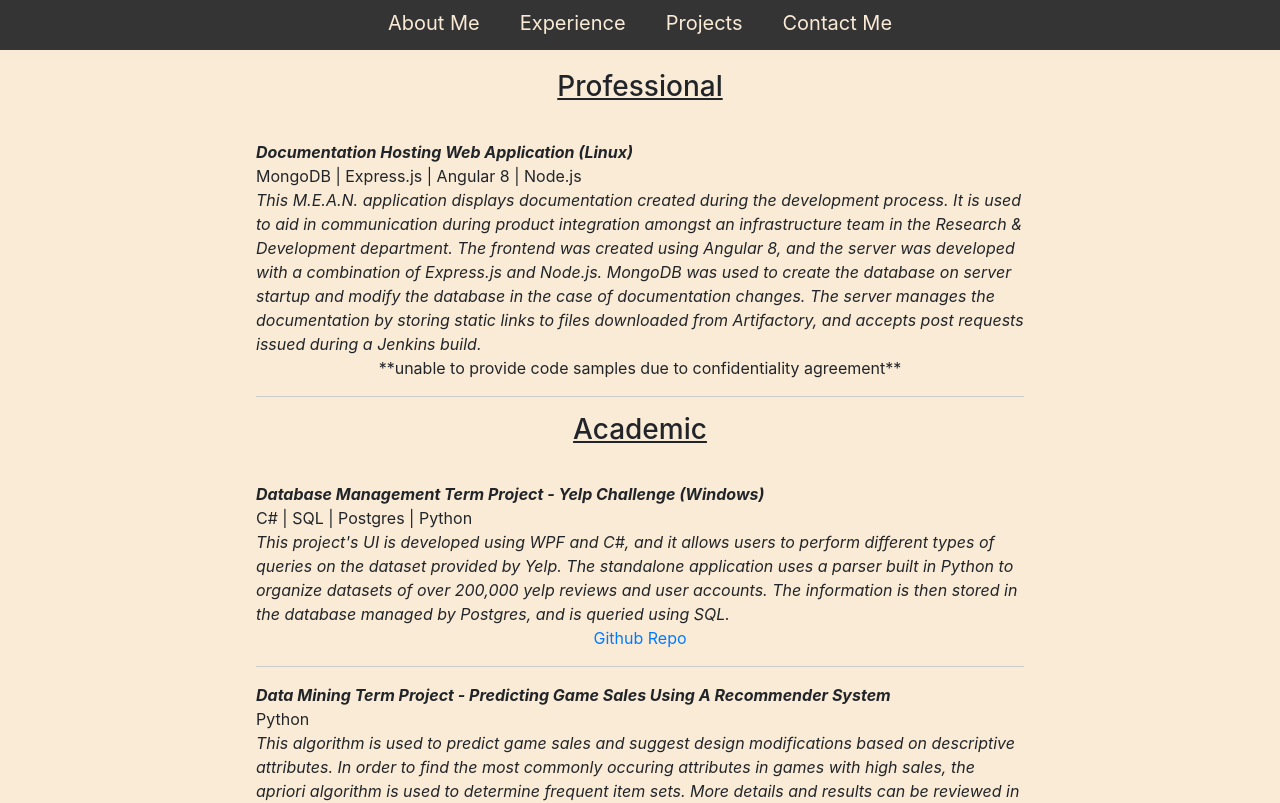
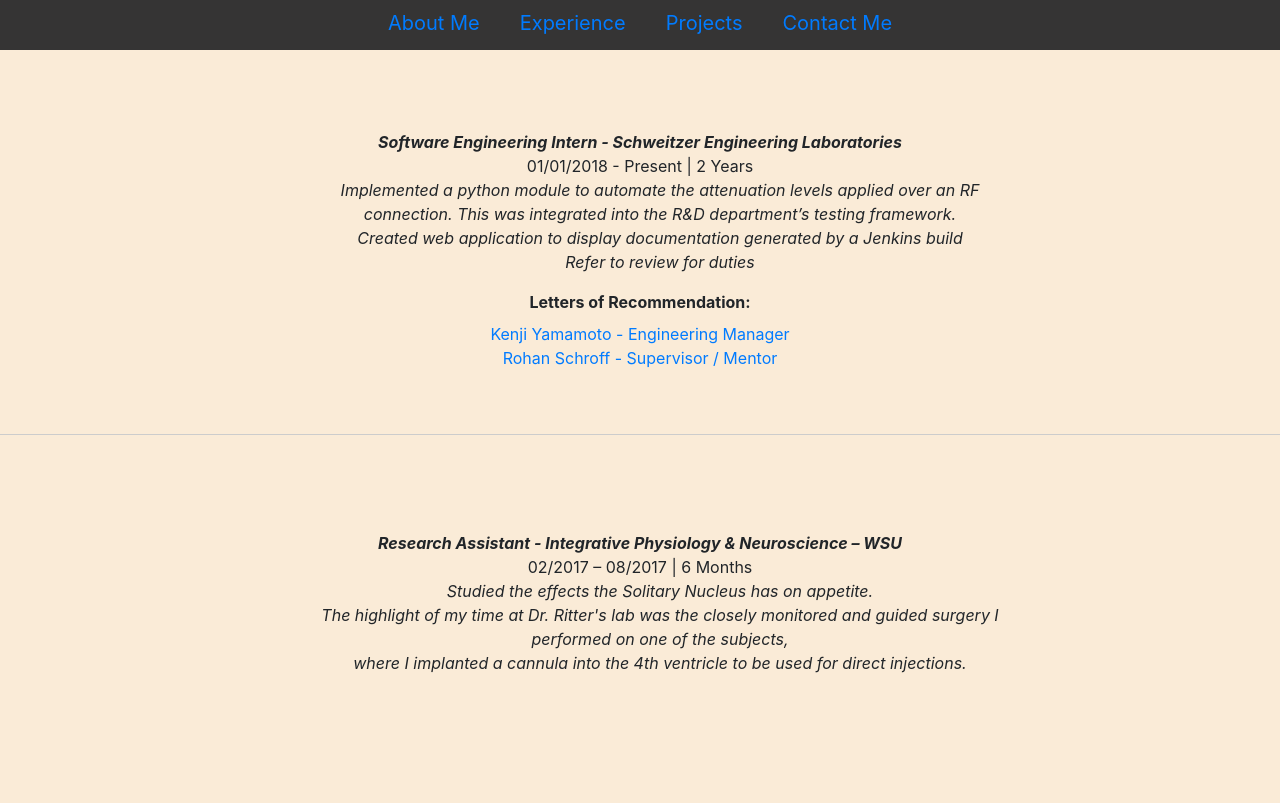
Before and after one commit to LindsayMichelleAllen/Portfolio, a React (Create React App) app in the folder portfolio/: page / in a window 1280 px wide. Shown: the top 803 px of the page. Built offline with nearby package versions, Linux system fonts and the light colour scheme.

Commit message:
add outline for experience

```diff
--- a/portfolio/src/App.js
+++ b/portfolio/src/App.js
@@ -24,7 +24,7 @@
   constructor(props){
     super(props);
     this.state = {
-      mode: AppMode.Projects
+      mode: AppMode.Experience
     }
   }
 
--- a/portfolio/src/components/Contact.js
+++ b/portfolio/src/components/Contact.js
@@ -34,7 +34,7 @@
 
     render() {
         return(
-            <div className="full-wrap">
+            <div className="full-wrap parent">
                 <form onSubmit={this.handleSubmit}>
                     <div className="identity">
                         <label>Name: </label><input name="name" type="text" onChange={this.handleChange} required></input>
--- a/portfolio/src/components/Experience.js
+++ b/portfolio/src/components/Experience.js
@@ -5,9 +5,48 @@
 
     render() {
         return(
-            <div>
-                ON EXPERIENCE PAGE
-            </div>
+            <div className="full-wrap parent">
+                <div className="entry" align="center">
+                        <div className="jobtitle">Software Engineering Intern - Schweitzer Engineering Laboratories</div>
+                        <div className="timeline">01/01/2018 - Present | 2 Years</div>
+                        <div className="duties">
+                            <ul>
+                                <li>
+                                    Implemented a python module to automate the attenuation levels applied over an RF
+                                    connection. This was integrated into the R&D department’s testing framework.
+                                </li>
+                                <li>
+                                    Created web application to display documentation generated by a Jenkins build
+                                </li>
+                                <li>
+                                    Refer to review for duties
+                                </li>
+                            </ul>
+                        </div>
+                        <label>Letters of Recommendation: </label>
+                        <div className="reference"><a href="">Kenji Yamamoto - Engineering Manager</a></div>
+                        <div className="reference"><a href="">Rohan Schroff - Supervisor / Mentor</a></div>
+                        <br></br><br></br>
+                        <div className="line"></div>
+                    </div>
+                    <p></p>
+                    <div className="entry" align="center">
+                        <div className="jobtitle">Research Assistant - Integrative Physiology & Neuroscience – WSU</div>
+                        <div className="timeline">02/2017 – 08/2017 | 6 Months</div>
+                        <div className="duties">
+                            <ul>
+                                <li>
+                                    Studied the effects the Solitary Nucleus has on appetite.
+                                </li>
+                                <li>
+                                    The highlight of my time at Dr. Ritter's lab was the closely monitored and guided surgery
+                                    I performed on one of the subjects, <br></br>where I implanted a cannula into the 4th ventricle to
+                                    be used for direct injections.
+                                </li>
+                            </ul>
+                        </div>
+                    </div>
+                </div>
         );
     }
 
--- a/portfolio/src/components/Navbar.js
+++ b/portfolio/src/components/Navbar.js
@@ -9,10 +9,10 @@
     render() {
         return(
             <div className="Navbar">
-                <a onClick={() => this.props.changeMode(AppMode.AboutMe)}>About Me</a>
-                <a onClick={() => this.props.changeMode(AppMode.Experience)}>Experience</a>
-                <a onClick={() => this.props.changeMode(AppMode.Projects)}>Projects</a>
-                <a onClick={() => this.props.changeMode(AppMode.Contact)}>Contact Me</a>
+                <a className='icon' onClick={() => this.props.changeMode(AppMode.AboutMe)}>About Me</a>
+                <a className='icon' onClick={() => this.props.changeMode(AppMode.Experience)}>Experience</a>
+                <a className='icon' onClick={() => this.props.changeMode(AppMode.Projects)}>Projects</a>
+                <a className='icon' onClick={() => this.props.changeMode(AppMode.Contact)}>Contact Me</a>
             </div>
         );
     }
--- a/portfolio/src/components/Projects.js
+++ b/portfolio/src/components/Projects.js
@@ -20,6 +20,7 @@
                                                  on server startup and modify the database in the case of documentation changes.
                                                  The server manages the documentation by storing static links to files downloaded from
                                                  Artifactory, and accepts post requests issued during a Jenkins build. </div>
+                        <br></br>
                         <div className="link">**unable to provide code samples due to confidentiality agreement**</div>
                         <div className="line"></div>
                     </div>
@@ -34,6 +35,7 @@
                                                  uses a parser built in Python to organize datasets of over 200,000 yelp reviews and
                                                  user accounts. The information is then stored in the database managed by Postgres, and is
                                                  queried using SQL.</div>
+                        <br></br>
                         <div className="link"><a href="https://github.com/LindsayMichelleAllen/DatabaseManagement">Github Repo</a></div>
                         <div className="line"></div>
                     </div>
@@ -45,6 +47,7 @@
                                                  descriptive attributes. In order to find the most commonly occuring attributes in games
                                                  with high sales, the apriori algorithm is used to determine frequent item sets.
                                                  More details and results can be reviewed in the project proposal found in the repo.</div>
+                        <br></br>
                         <div className="link"><a href="https://github.com/LindsayMichelleAllen/DataMining">Github Repo</a></div>
                         <div className="line"></div>
                     </div>
@@ -56,6 +59,7 @@
                         <div className="tools">C# | Unity Editor</div>
                         <div className="summary">I am in the design stages of a PC-based RPG game. Current documentation
                                                  can be found in the github link below.</div>
+                        <br></br>
                         <div className="link"><a href="https://github.com/LindsayMichelleAllen/TheSignal">Github Repo</a></div>
                         <div className="line"></div>
                     </div>
@@ -65,7 +69,8 @@
                         <div className="tools">React | Node.js</div>
                         <div className="summary">The source code for this single page web application can be found in the following
                                                  link</div>
-                        <div className="link"><a href="https://github.com/LindsayMichelleAllen/TheSignal">Github Repo</a></div>
+                        <br></br>
+                        <div className="link"><a href="https://github.com/LindsayMichelleAllen/Portfolio">Github Repo</a></div>
                         <div className="line"></div>
                     </div>
                     <p></p>
--- a/portfolio/src/style/Contact.css
+++ b/portfolio/src/style/Contact.css
@@ -16,3 +16,7 @@
 .full-wrap {
     background-color: antiquewhite;
 }
+
+.parent {
+    height:100vh;
+}
--- a/portfolio/src/style/Experience.css
+++ b/portfolio/src/style/Experience.css
@@ -0,0 +1,34 @@
+.project {
+    width: 60%;
+    margin: auto;
+}
+
+.jobtitle {
+    font-weight: bold;
+    font-style: italic;
+}
+
+.duties {
+    font-style: italic;
+    width: 60%;
+}
+
+ul {
+    list-style-type: none;
+}
+
+.reference {
+    text-align: center;
+}
+
+.full-wrap {
+    background-color: antiquewhite;
+}
+
+.parent {
+    height:100vh;
+}
+
+.entry {
+    padding-top: 80px;
+}
--- a/portfolio/src/style/Navbar.css
+++ b/portfolio/src/style/Navbar.css
@@ -14,7 +14,7 @@
     padding-left: 20px;
 }
 
-a:hover {
+.icon:hover {
     background-color: black;
 }
 
--- a/portfolio/src/style/Projects.css
+++ b/portfolio/src/style/Projects.css
@@ -32,5 +32,4 @@
 
 .full-wrap {
     background-color: antiquewhite;
-    height: 100%;
 }
```
